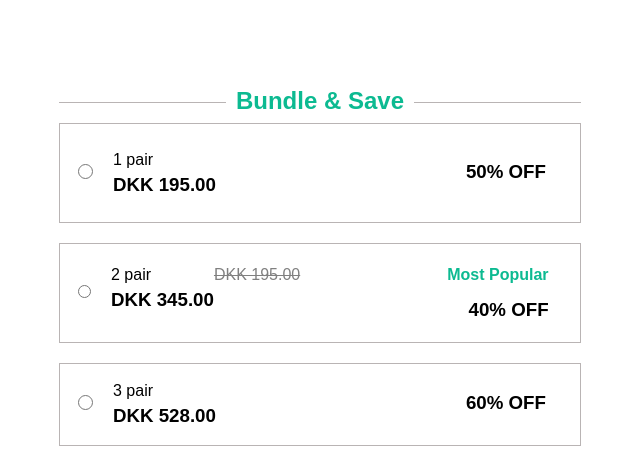
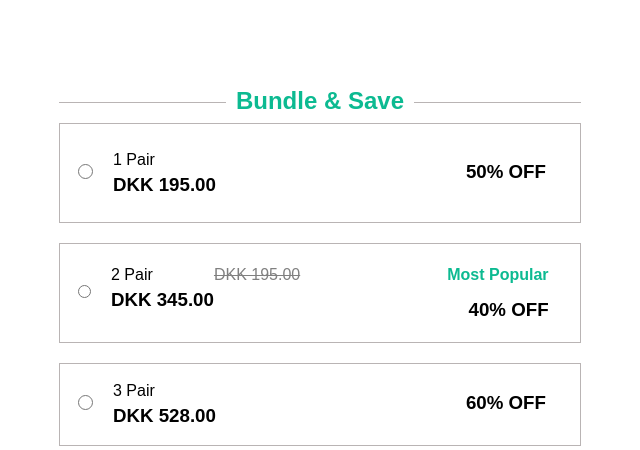
Before and after one commit to MohamadMeerasa/Bundle_Save, a plain HTML site: page index.html in a window 1280 px wide. Shown: the top 450 px of the page, 325-965 px from the left. Drawn offline with Linux system fonts and the light colour scheme.

Commit message:
Corection

```diff
--- a/index.html
+++ b/index.html
@@ -25,7 +25,7 @@
         <div>
           <div style="display:flex;">
           <div>
-          <p>1 pair</p>
+          <p>1 Pair</p>
           <h3 style="margin-top: 5px">DKK 195.00</h3>
           </div>
           <div>
@@ -65,7 +65,7 @@
         <div>
           <div style="display:flex">
             <div>
-          <p>2 pair</p>
+          <p>2 Pair</p>
           <h3 style="margin-top: 5px">DKK 345.00</h3>
           </div>
           <div style="color: grey;"> <p><s>DKK 195.00 </s></p></div>
@@ -135,7 +135,7 @@
           <div style="display:flex;">
 
           <div>
-          <p>3 pair</p>
+          <p>3 Pair</p>
           <h3 style="margin-top: 5px">DKK 528.00</h3>
           </div>
           <div>
```
